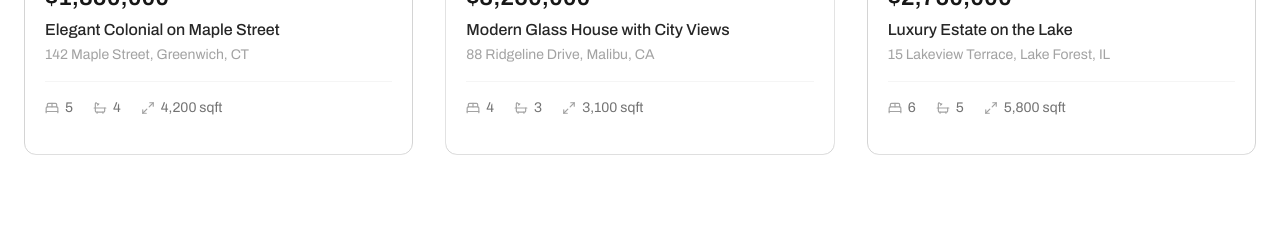
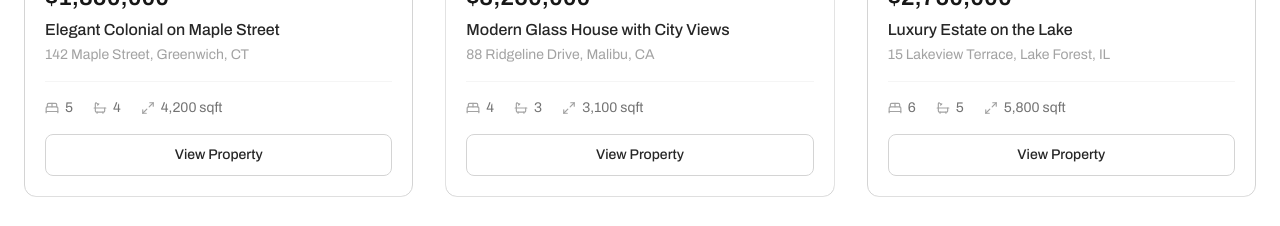
Before and after one commit to Xhimi1/JimEstate, a Next.js app: page / in a window 1280 px wide. Shown: the part 1700-1926 px from the top of the page. Built offline with nearby package versions, Linux system fonts and the light colour scheme.

Commit message:
PropertyCard: add hover-activated CTA button

```diff
--- a/components/PropertyCard.tsx
+++ b/components/PropertyCard.tsx
@@ -75,6 +75,11 @@ export default function PropertyCard({ listing }: PropertyCardProps) {
             </span>
           </div>
 
+          {/* CTA Button */}
+          <div className="rounded-lg border border-neutral-300 py-2.5 text-center text-sm font-medium text-neutral-800 transition-all duration-300 group-hover:bg-neutral-900 group-hover:border-neutral-900 group-hover:text-white">
+            View Property
+          </div>
+
         </div>
       </article>
     </Link>
```
